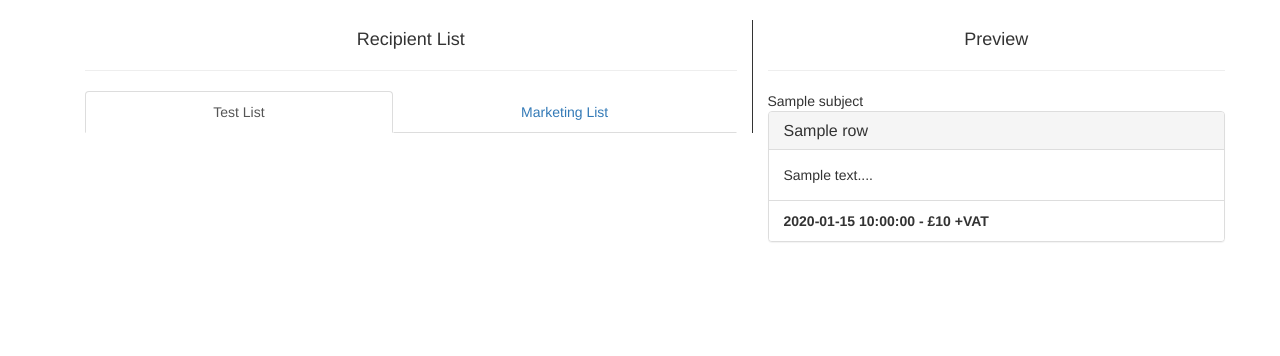
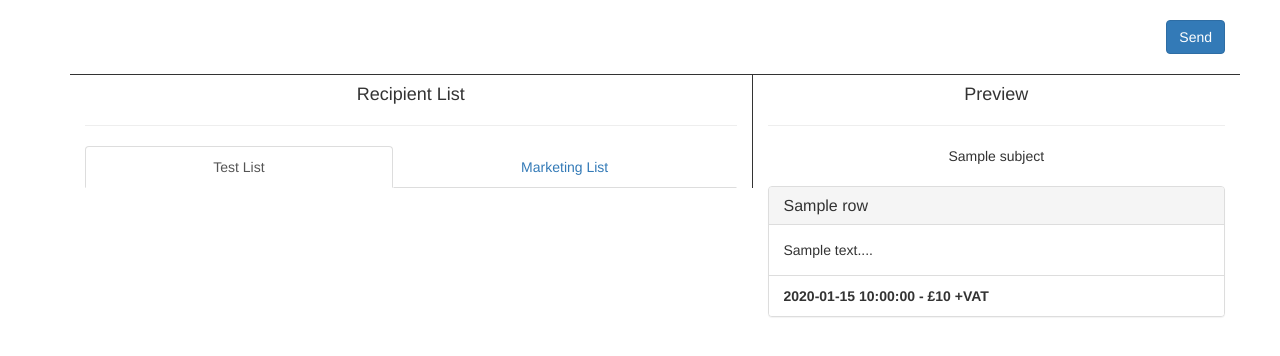
Before and after one commit to arc7722/eshot, a Flask app: template templates/send.html in a window 1280 px wide. Shown: the part 52-408 px from the top of the page. Run offline with Flask 2, Linux system fonts and the light colour scheme; the template is opened without the code that fills it: most values are stand-ins (such as "Sample title", 1, 10 or a date in 2020); some libraries are stand-ins or nearby versions.

Commit message:
background task runs through recipient list

```diff
--- a/application.py
+++ b/application.py
@@ -133,10 +133,33 @@ def deobfuscate_id(obf_id):
     userid = userid >> 16
     return userid
 
-@celery.task
-def background_task(arg1, arg2):
-    print("running background task")
+@celery.task(bind=True)
+def send_eshot_task(self, eshot_params):
+    print(eshot_params)
+    eshot_id       = eshot_params["eshot_id"]
+    dont_send_list = eshot_params["dont_send_list"]
 
+    recipient_list = list()
+    if eshot_params["recipient_list"] == "test":
+        recipient_list = [{"id": 0, "contact": "dummy contact", "email": "dummy@email.com"},
+                          {"id": 1, "contact": "dummy contact", "email": "dummy@email.com"}]
+    else:
+        recipient_list = db.execute("SELECT id, contact, email FROM marketing WHERE consent = 1 ORDER BY id")
+
+    total = len(recipient_list) - len(dont_send_list)
+    counter = 0
+    for recipient in recipient_list:
+        if recipient["id"] not in dont_send_list:
+            print(recipient["id"])
+            counter += 1
+            self.update_state(state='PROGRESS',
+                              meta={'current': counter,
+                                    'total': total,
+                                    'status': 'ongoing'})
+    return {'current': counter,
+            'total': total,
+            'status': 'completed'
+           }
 
 @app.route("/login", methods=["GET", "POST"])
 def login(message=""):
@@ -271,7 +294,7 @@ def send():
             eshot.append(eshot_booking)
             counter += 1
 
-        return render_template("send.html", eshot = eshot, subject = eshot_desc[0]['subject'])
+        return render_template("send.html", eshot_id = request.args.get("eshotid"), eshot = eshot, subject = eshot_desc[0]['subject'])
 
     else:
         return "eshot id not found"
@@ -410,6 +433,47 @@ def save():
 
     return("ThumbsUp")
 
+@app.route("/send_eshot", methods=["POST"])
+@aux_login_required
+def send_eshot():
+    eshot_params = request.get_json()
+    task_id = send_eshot_task.apply_async(args=[eshot_params])
+
+    return str(task_id)
+
+
+@app.route('/send_progress', methods=["POST"])
+def send_progress():
+    task_id = request.form.get("task_id")
+    print(task_id)
+    task = send_eshot_task.AsyncResult(task_id)
+    if task.state == 'PENDING':
+        # job did not start yet
+        response = {
+            'state': task.state,
+            'current': 0,
+            'total': 1,
+            'status': 'Job has not started yet...'
+        }
+    elif task.state != 'FAILURE':
+        response = {
+            'state': task.state,
+            'current': task.info.get('current', 0),
+            'total': task.info.get('total', 1),
+            'status': task.info.get('status', '')
+        }
+        if 'result' in task.info:
+            response['result'] = task.info['result']
+    else:
+        # something went wrong in the background job
+        response = {
+            'state': task.state,
+            'current': 1,
+            'total': 1,
+            'status': str(task.info),  # this is the exception raised
+        }
+        time.sleep(3)
+    return jsonify(response)
 
 @app.route("/unsubscribe", methods=["GET"])
 def unsubscribe():
--- a/templates/send.html
+++ b/templates/send.html
@@ -5,7 +5,15 @@
 
 {% block main %}
     <div class="container">
-        <div class="row">
+        <div id="send_div" class="row" style="padding-bottom: 20px; border-bottom-style: solid; border-width: 1px">
+            <div class="col-xs-7">
+
+            </div>
+            <div class="col-xs-5" style="text-align: right">
+                <button id="send_button" class="btn btn-primary" onclick="send_eshot()">Send</button>
+            </div>
+        </div>
+        <div id="eshot_params_div" class="row">
             <div class="col-xs-7" style="border-right-style: solid; border-width: 1px">
                 <h4 style="text-align:center">Recipient List</h4>
                 <hr>
@@ -18,7 +26,7 @@
             <div class="col-xs-5">
                 <h4 style="text-align:center">Preview</h4>
                 <hr>
-                {{ subject }}
+                <p style="text-align: center; margin-bottom: 20px">{{ subject }}</p>
                 {% for row in eshot %}
                     <div class="panel panel-default">
                         <div class="panel-heading">
@@ -120,6 +128,51 @@
             xmlhttp.send(params);
         }
 
+    function send_eshot() {
+        var queryurl = "{{url_for('send_eshot')}}";
+        var recipient_list = "";
+        if(document.getElementById("test_tab").classList.contains("active")) {
+            recipient_list = "test";
+        } else {
+            recipient_list = "marketing";
+        }
+        var eshot_params = {eshot_id: {{ eshot_id }}, recipient_list: recipient_list, dont_send_list: dont_send_list};
+
+        xmlhttp=new XMLHttpRequest();
+        xmlhttp.onreadystatechange=function() {
+            if(xmlhttp.readyState==4 && xmlhttp.status==200) {
+                var task_id = xmlhttp.responseText;
+
+                progress_update(task_id);
+
+                document.getElementById("eshot_params_div").style.opacity = 0.1;
+                document.getElementById("send_div").height = 200;
+            }
+        }
+        var eshot_params_string = JSON.stringify(eshot_params);
+
+        xmlhttp.open("POST", queryurl);
+        xmlhttp.setRequestHeader("Content-Type", "application/json");
+        xmlhttp.send(eshot_params_string);
+    }
+
+    function progress_update(task_id) {
+        var progress_url = "{{ url_for('send_progress') }}";
+        var params = "task_id=" + task_id;
+
+        xmlhttp=new XMLHttpRequest();
+        xmlhttp.onreadystatechange=function() {
+            if (xmlhttp.readyState==4 && xmlhttp.status==200) {
+                var postresults = JSON.parse(xmlhttp.responseText);
+                console.log(postresults);
+            }
+        }
+
+        xmlhttp.open("POST", progress_url);
+        xmlhttp.setRequestHeader("Content-type", "application/x-www-form-urlencoded");
+        xmlhttp.send(params);
+    }
+
     test_clicked();
     </script>
 {% endblock %}
```
